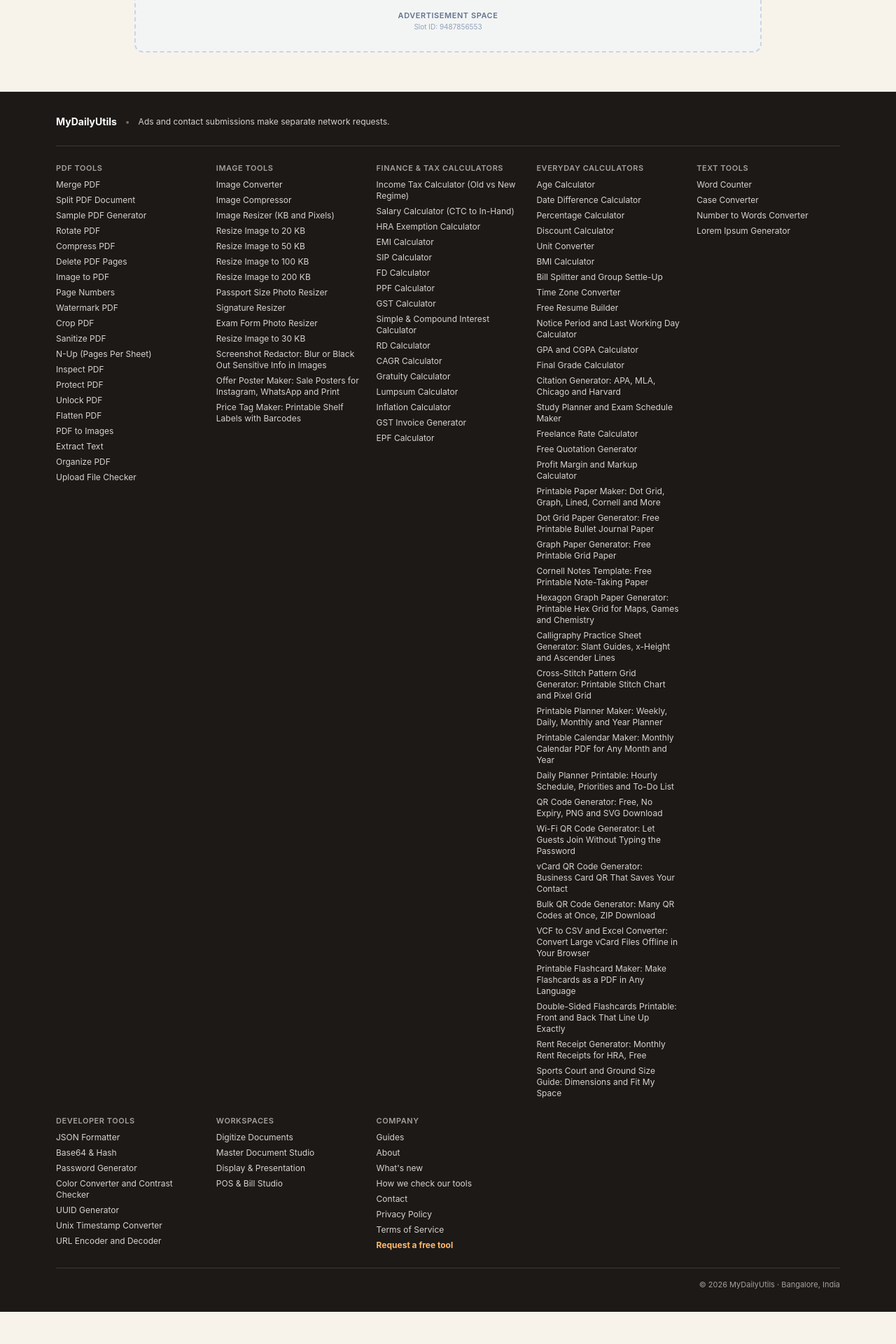
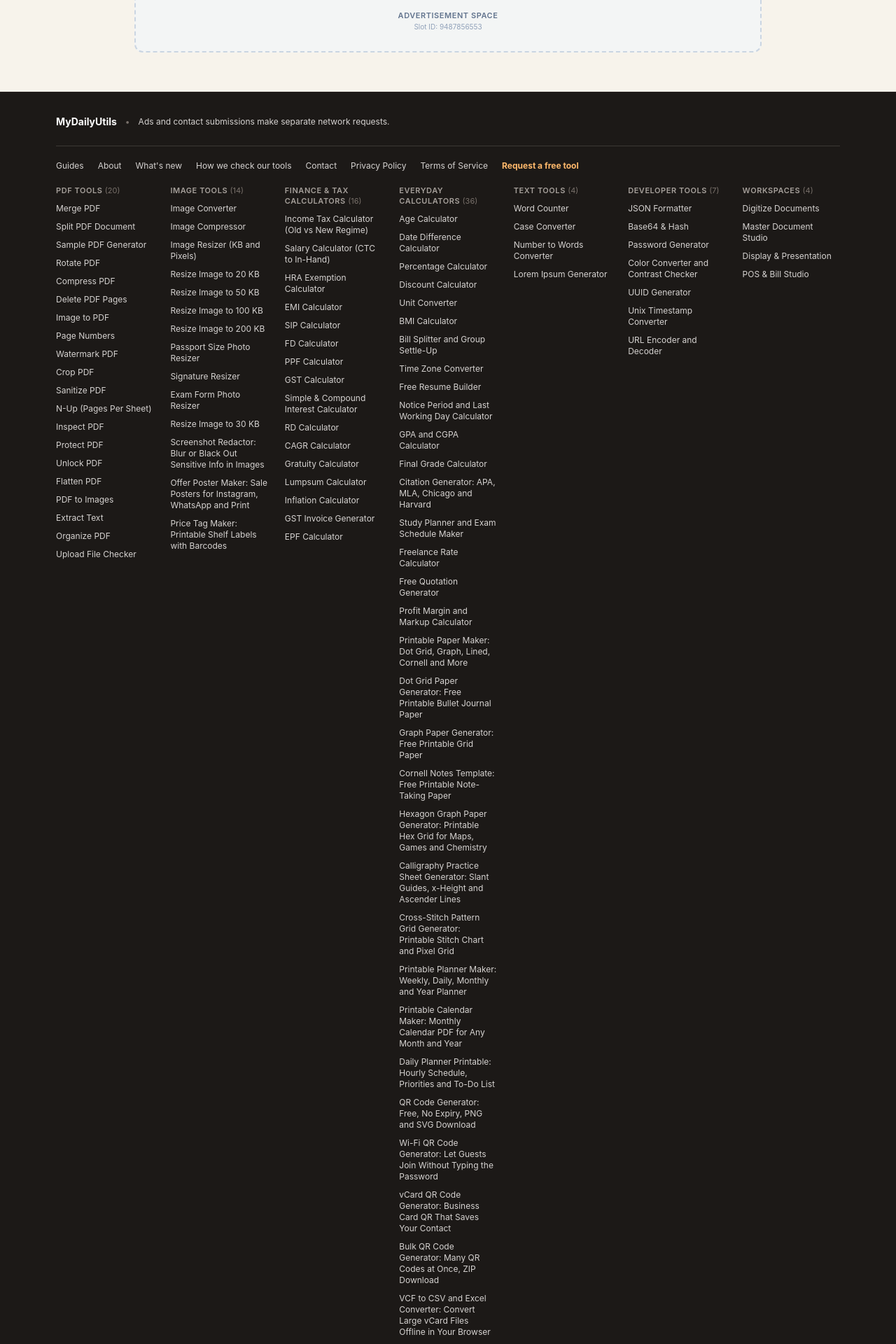
Before and after one commit to abhishekahuja87/paperforge-pdf, a React (Vite) app: page /add-page-numbers in a window 1280 px wide. Shown: the part 2240-4160 px from the top of the page at 70% size. Before the commit the page ends 4114 px from the top, so only its background shows below. Built offline with nearby package versions, Linux system fonts and the light colour scheme.

Commit message:
Compact footer: company links always visible, tool lists folded by category on small screens (#83)
Claude-Session: https://claude.ai/code/session_01Ksfpb8M2AoR8DnvaaKvMx3

Co-authored-by: Claude <noreply@anthropic.com>

```diff
--- a/src/components/layout/Footer.tsx
+++ b/src/components/layout/Footer.tsx
@@ -4,6 +4,7 @@ import { siteConfig } from '../../config/site';
 import { TOOLS } from '../../config/tools';
 import { useTranslation } from 'react-i18next';
 import { getToolCopy } from '../../lib/localizedTool';
+import { FooterToolGroup } from './FooterToolGroup';
 
 export const Footer: React.FC = () => {
   const { t, i18n } = useTranslation();
@@ -24,7 +25,7 @@ export const Footer: React.FC = () => {
 
   return (
     <footer className="print:hidden bg-stone-900 text-stone-300 text-xs border-t border-stone-800 mt-auto">
-      <div className="max-w-6xl mx-auto px-4 py-8 space-y-6">
+      <div className="max-w-6xl mx-auto px-4 py-8 space-y-5">
         {/* Brand & slogan */}
         <div className="flex flex-col sm:flex-row items-center gap-3 pb-6 border-b border-stone-700/80 text-center sm:text-left">
           <span className="font-bold text-white text-sm">{siteConfig.name}</span>
@@ -32,38 +33,36 @@ export const Footer: React.FC = () => {
           <p className="text-stone-300 max-w-sm">{t('networkNote')}</p>
         </div>
 
-        {/* Tool and company links */}
-        <nav aria-label={t('footerNav')} className="grid grid-cols-2 gap-x-6 gap-y-6 sm:grid-cols-3 lg:grid-cols-5">
+        {/* Company links: always visible, in one wrapped row */}
+        <nav aria-label={t('company')} className="flex flex-wrap justify-center gap-x-5 gap-y-2 sm:justify-start">
+          <Link to="/guides" className={linkClass}>{t('guides')}</Link>
+          <Link to="/about" className={linkClass}>{t('about')}</Link>
+          <Link to="/whats-new" className={linkClass}>{t('whatsNew')}</Link>
+          <Link to="/editorial-policy" className={linkClass}>{t('editorialPolicy')}</Link>
+          <Link to="/contact" className={linkClass}>{t('contact')}</Link>
+          <Link to="/privacy" className={linkClass}>{t('privacyPolicy')}</Link>
+          <Link to="/terms" className={linkClass}>{t('terms')}</Link>
+          <Link to="/contact" className="font-bold text-orange-300 transition hover:text-orange-200">{t('requestShort')}</Link>
+        </nav>
+
+        {/* Tool links: folded by category on small screens, open on wide screens */}
+        <nav aria-label={t('footerNav')} className="grid grid-cols-2 gap-2 sm:grid-cols-3 lg:grid-cols-7 lg:gap-x-6 lg:gap-y-6">
           {toolColumns.map((column) => (
-            <div key={column.key}>
-              <h2 className="mb-2 text-[11px] font-semibold uppercase tracking-wider text-stone-400">{t(column.key)}</h2>
-              <ul className="space-y-1.5">
+            <FooterToolGroup key={column.key} title={t(column.key)} count={column.tools.length}>
+              <ul className="space-y-1.5 sm:columns-2 lg:columns-1">
                 {column.tools.map((tool) => {
                   const copy = getToolCopy(tool, i18n.language);
                   return (
-                    <li key={tool.id}>
-                      <Link to={tool.path} className={linkClass}>
+                    <li key={tool.id} className="break-inside-avoid">
+                      <Link to={tool.path} className={`${linkClass} inline-block py-0.5`}>
                         <span lang={copy.language}>{copy.title}</span>
                       </Link>
                     </li>
                   );
                 })}
               </ul>
-            </div>
+            </FooterToolGroup>
           ))}
-          <div>
-            <h2 className="mb-2 text-[11px] font-semibold uppercase tracking-wider text-stone-400">{t('company')}</h2>
-            <ul className="space-y-1.5">
-              <li><Link to="/guides" className={linkClass}>{t('guides')}</Link></li>
-              <li><Link to="/about" className={linkClass}>{t('about')}</Link></li>
-              <li><Link to="/whats-new" className={linkClass}>{t('whatsNew')}</Link></li>
-              <li><Link to="/editorial-policy" className={linkClass}>{t('editorialPolicy')}</Link></li>
-              <li><Link to="/contact" className={linkClass}>{t('contact')}</Link></li>
-              <li><Link to="/privacy" className={linkClass}>{t('privacyPolicy')}</Link></li>
-              <li><Link to="/terms" className={linkClass}>{t('terms')}</Link></li>
-              <li><Link to="/contact" className="font-bold text-orange-300 transition hover:text-orange-200">{t('requestShort')}</Link></li>
-            </ul>
-          </div>
         </nav>
 
         <p className="pt-4 border-t border-stone-700/80 text-[11px] text-stone-400 text-center sm:text-right">
--- /dev/null
+++ b/src/components/layout/FooterToolGroup.tsx
@@ -0,0 +1,50 @@
+import React, { useEffect, useState } from 'react';
+import { ChevronDown } from 'lucide-react';
+
+interface FooterToolGroupProps {
+  title: string;
+  count: number;
+  children: React.ReactNode;
+}
+
+const WIDE_QUERY = '(min-width: 1024px)';
+
+/**
+ * One footer category. On phones and tablets it is folded to a single line so the footer stays short;
+ * on wide screens every list is open. The links stay in the page either way, so search engines and
+ * screen readers still reach every tool.
+ */
+export const FooterToolGroup: React.FC<FooterToolGroupProps> = ({ title, count, children }) => {
+  const [wide, setWide] = useState(false);
+  const [opened, setOpened] = useState(false);
+
+  useEffect(() => {
+    if (typeof window === 'undefined' || !window.matchMedia) return undefined;
+    const query = window.matchMedia(WIDE_QUERY);
+    const update = () => setWide(query.matches);
+    update();
+    query.addEventListener('change', update);
+    return () => query.removeEventListener('change', update);
+  }, []);
+
+  const open = wide || opened;
+
+  return (
+    <details
+      open={open}
+      onToggle={(event) => { if (!wide) setOpened((event.currentTarget as HTMLDetailsElement).open); }}
+      className={`group rounded-lg border border-stone-700/70 lg:border-0 ${opened && !wide ? 'col-span-2 sm:col-span-3' : ''}`}
+    >
+      <summary
+        onClick={(event) => { if (wide) event.preventDefault(); }}
+        className="flex min-h-10 cursor-pointer list-none items-center justify-between gap-2 px-3 py-2 text-[11px] font-semibold uppercase tracking-wider text-stone-300 marker:content-none lg:min-h-0 lg:cursor-default lg:px-0 lg:py-0 lg:pb-2 lg:text-stone-400 [&::-webkit-details-marker]:hidden"
+      >
+        <span>{title} <span className="font-normal normal-case tracking-normal text-stone-500">({count})</span></span>
+        <ChevronDown className="h-3.5 w-3.5 shrink-0 text-stone-500 transition group-open:rotate-180 lg:hidden" aria-hidden="true" />
+      </summary>
+      <div className="px-3 pb-3 lg:px-0 lg:pb-0">{children}</div>
+    </details>
+  );
+};
+
+export default FooterToolGroup;
```
Also changed, not shown: 2 other files (tests, documents, lock files or other folders).
